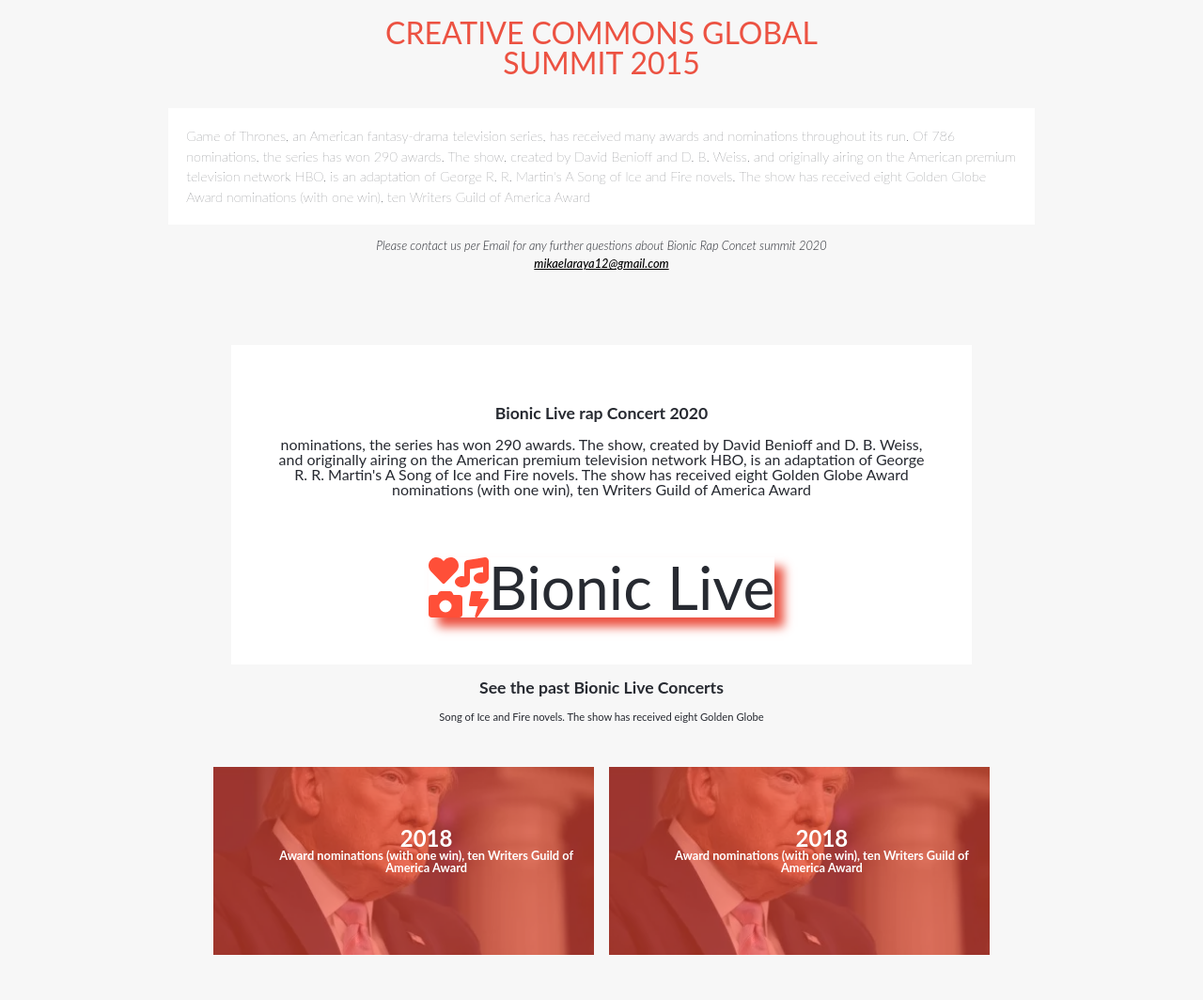
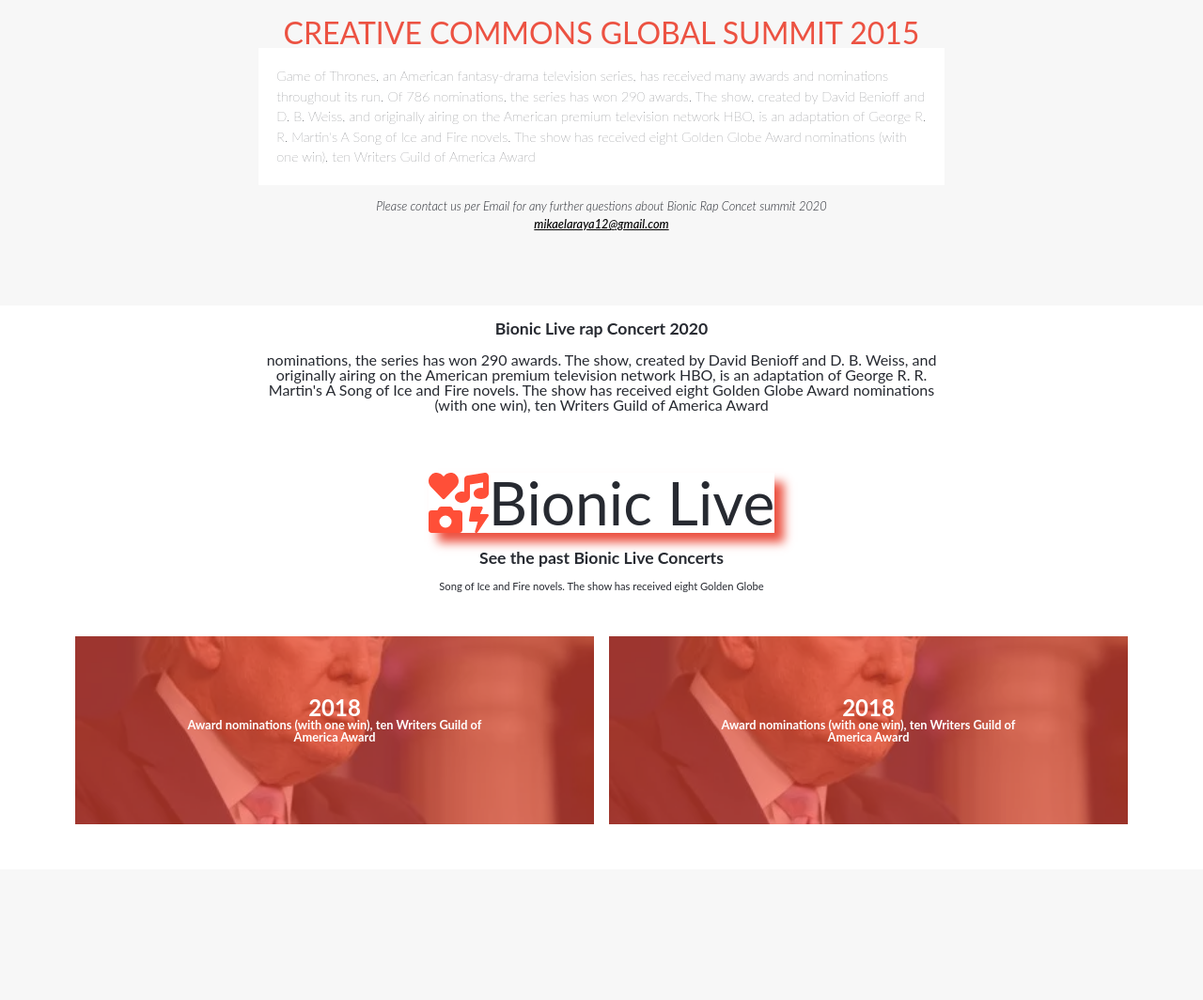
Before and after one commit to Mikearaya/bionic_concert, a website: page pages/about.html in a window 1280 px wide. Shown: the part 189-1253 px from the top of the page at 94% size. After the commit the page ends 1114 px from the top, so only its background shows below. Drawn offline with Linux system fonts and the light colour scheme; files whose address does not match are found by name; a web font is replaced by a local one.

Commit message:
added minor adjustments in about page

```diff
--- a/assets/style/scss/style.scss
+++ b/assets/style/scss/style.scss
@@ -313,20 +313,24 @@
 }
 
 #about {
-  h2 {
-    font-weight: 700;
-  }
-
   @include on-screen-type(tablet) {
-    margin: auto;
     text-align: center;
-    max-width: 77%;
 
     h1 {
       text-align: center;
       max-width: 60%;
       margin: auto;
     }
+
+    p {
+      max-width: 60%;
+      margin: auto;
+      display: block;
+    }
+  }
+
+  h2 {
+    font-weight: 700;
   }
 
   address {
@@ -357,10 +361,10 @@
   .history {
     background-color: $white;
     font-family: $text-font-family;
-    padding: 3rem;
+    padding: 0 2em;
     text-align: center;
     margin: auto;
-    max-width: 80%;
+    display: block;
 
     .logo {
       display: inline-flex;
@@ -369,6 +373,11 @@
       margin-top: 1em;
       font-size: 4rem;
       box-shadow: 10px 10px 10px $higlight-color;
+      transition: ease-in-out box-shadow 0.5s;
+
+      &:hover {
+        box-shadow: -10px -10px 10px $higlight-color;
+      }
 
       svg {
         color: $site-orange;
@@ -377,6 +386,9 @@
   }
 
   .past-event {
+    text-align: center;
+    background-color: $white;
+
     p {
       font-family: $text-font-family;
       font-size: 0.7rem;
@@ -387,6 +399,7 @@
       display: grid;
       grid-template-columns: 1fr;
       grid-gap: 1em;
+      text-align: left;
       grid-template-rows: 200px;
 
       @include on-screen-type(tablet) {
@@ -407,13 +420,13 @@
           color: white;
           text-align: center;
           top: 4em;
-          left: 3em;
-          display: block;
-          margin: 0 auto;
+          left: 0;
+          right: 0;
 
           h3 {
             font-size: 1.5rem;
           }
+
           p {
             font-weight: 700;
             font-size: 0.8rem;
```
Also changed, not shown: assets/style/css/style.css.
